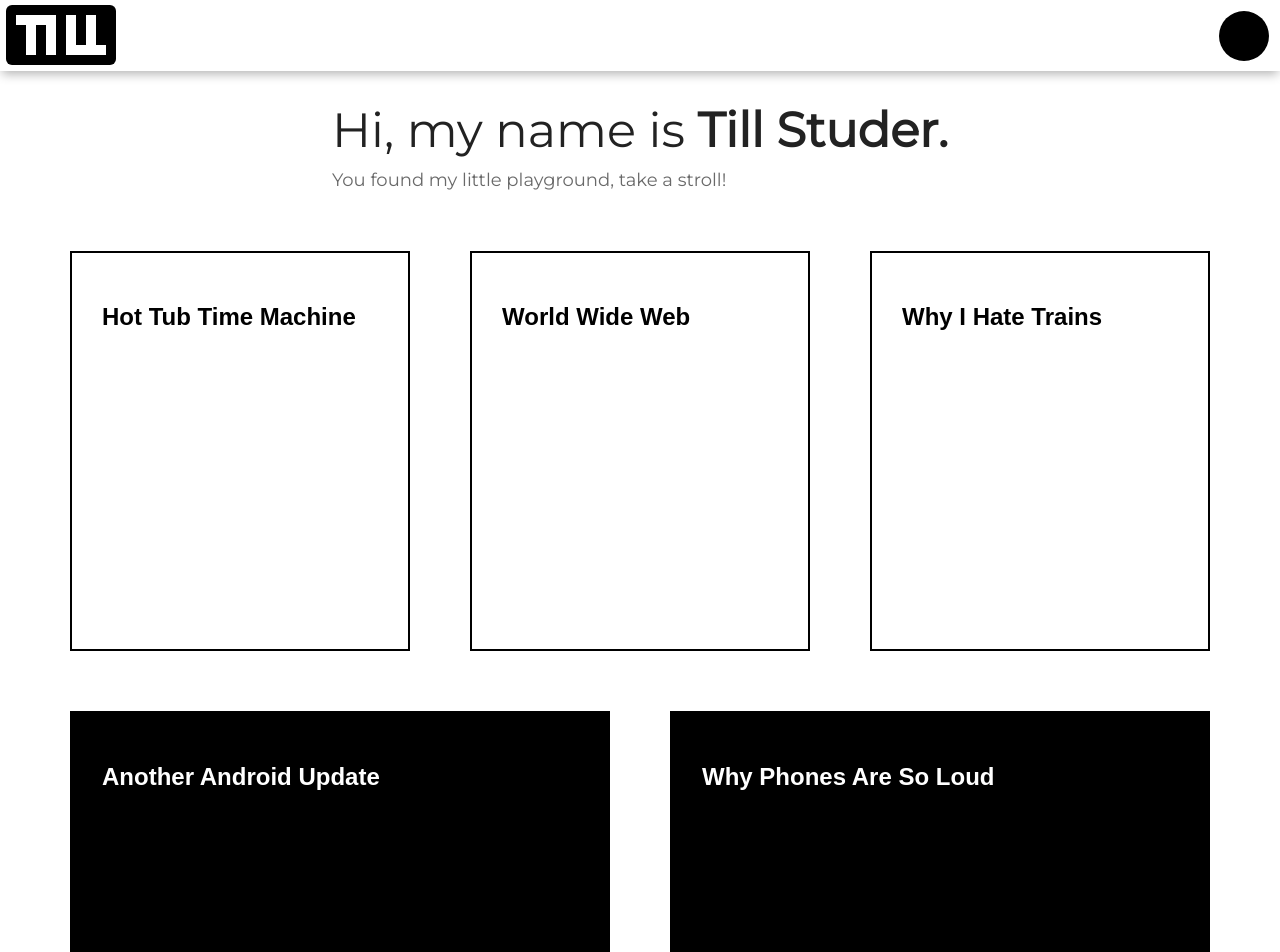
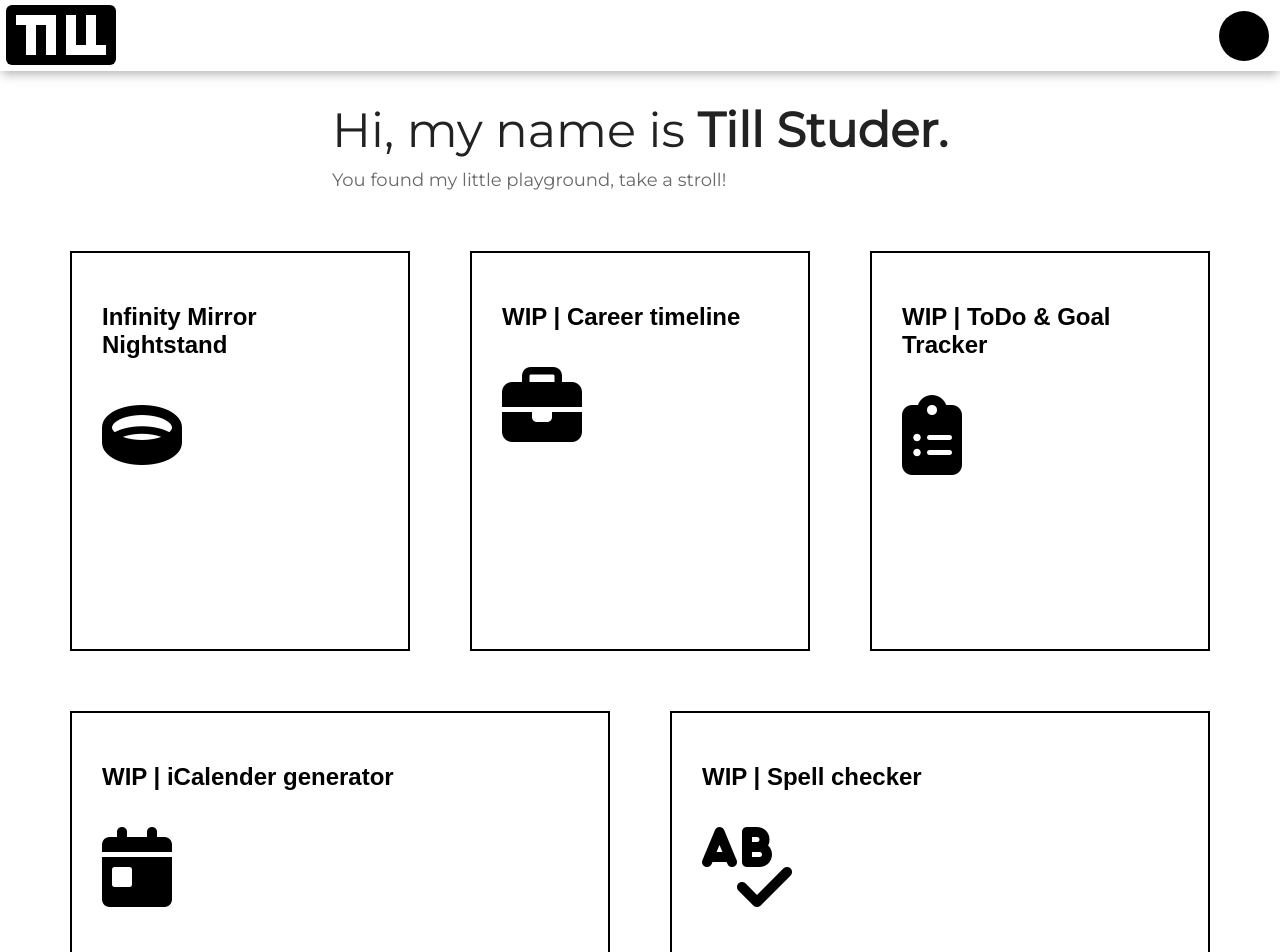
Before and after one commit to tillstuder/personal-webpage, an Angular app: page /home in a window 1280 px wide. Shown: the top 952 px of the page. Built offline with nearby package versions, Linux system fonts and the light colour scheme.

Commit message:
changed project cards colors

```diff
--- a/src/app/page-not-found/page-not-found.component.scss
+++ b/src/app/page-not-found/page-not-found.component.scss
@@ -6,8 +6,8 @@ body {
 }
 svg {
   position: fixed;
-  top: 0;
-  left: 0;
+  top: auto;
+  left: auto;
   height: 100%;
   width: 100%;
 }
--- a/src/app/project-cards/project-cards.component.html
+++ b/src/app/project-cards/project-cards.component.html
@@ -1,15 +1,18 @@
 <div class="wrapper">
     <div class="card-container">
         <div class="card">
-            <a href="hottub">
+            <a href="nightstand">
                 <div class="card--display">
-                    <h2>Hot Tub Time Machine</h2>
+                    <h2>Infinity Mirror Nightstand</h2>
+                    <br>
+                    <br>
+                    <i class="fas fa-ring fa-5x"></i>
                 </div>
                 <div class="card--hover">
-                    <h2>Hot Tub Time Machine</h2>
-                    <p>Lorem ipsum dolor sit amet, consectetur adipiscing elit. Nullam at est orci. Nam molestie
-                        pellentesque mi nec lacinia. Cras volutpat arcu sit amet elit sodales, nec volutpat velit
-                        bibendum.</p>
+                    <h2>Infinity Mirror Nightstand</h2>
+                    <p>
+                        This is an old project of mine which I digitalized and expanded a bit by adding a 3D model of the Nightstand I built.
+                    </p>
                     <p class="link">Click to see project</p>
                 </div>
             </a>
@@ -19,15 +22,40 @@
 
     <div class="card-container">
         <div class="card">
-            <a href="worldweb">
+            <a href="career">
                 <div class="card--display">
-                    <h2>World Wide Web</h2>
+                    <h2>WIP | Career timeline</h2>
+                    <br>
+                    <br>
+                    <i class="fas fa-briefcase fa-5x"></i>
                 </div>
                 <div class="card--hover">
-                    <h2>World Wide Web</h2>
-                    <p>Lorem ipsum dolor sit amet, consectetur adipiscing elit. Nullam at est orci. Nam molestie
-                        pellentesque mi nec lacinia. Cras volutpat arcu sit amet elit sodales, nec volutpat velit
-                        bibendum.</p>
+                    <h2>WIP | Career timeline</h2>
+                    <p>
+                        This is a timeline of all my work experiences and educational path.
+                    </p>
+                    <p class="link">Click to see project</p>
+                </div>
+            </a>
+            <div class="card--border"></div>
+        </div>
+    </div>
+
+
+    <div class="card-container">
+        <div class="card">
+            <a href="todo-goal-tracker">
+                <div class="card--display">
+                    <h2>WIP | ToDo & Goal Tracker</h2>
+                    <br>
+                    <br>
+                    <i class="fas fa-clipboard-list fa-5x"></i>
+                </div>
+                <div class="card--hover">
+                    <h2>WIP | ToDo & Goal Tracker</h2>
+                    <p>
+                        This is a little app which lets me organize my ToDo's and Goals.
+                    </p>
                     <p class="link">Click to see project</p>
                 </div>
             </a>
@@ -37,15 +65,18 @@
 
     <div class="card-container">
         <div class="card">
-            <a href="trainthings">
+            <a href="ics-generator">
                 <div class="card--display">
-                    <h2>Why I Hate Trains</h2>
+                    <h2>WIP | iCalender generator</h2>
+                    <br>
+                    <br>
+                    <i class="fas fa-calendar-day fa-5x"></i>
                 </div>
                 <div class="card--hover">
-                    <h2>Why I Hate Trains</h2>
-                    <p>Lorem ipsum dolor sit amet, consectetur adipiscing elit. Nullam at est orci. Nam molestie
-                        pellentesque mi nec lacinia. Cras volutpat arcu sit amet elit sodales, nec volutpat velit
-                        bibendum.</p>
+                    <h2>WIP | iCalender generator</h2>
+                    <p>
+                        This is a little app which lets you create .ics files to share with anybody.
+                    </p>
                     <p class="link">Click to see project</p>
                 </div>
             </a>
@@ -54,16 +85,38 @@
     </div>
 
     <div class="card-container">
-        <div class="card card--dark">
-            <a href="androidupdate">
+        <div class="card">
+            <a href="spellchecker">
                 <div class="card--display">
-                    <h2>Another Android Update</h2>
+                    <h2>WIP | Spell checker</h2>
+                    <br>
+                    <br>
+                    <i class="fas fa-spell-check fa-5x"></i>
                 </div>
                 <div class="card--hover">
-                    <h2>Another Android Update</h2>
+                    <h2>WIP | Spell checker</h2>
+                    <p>
+                        This is a little app which lets me fix my spelling mistakes from any device, with the comfort of knowing that none of the input data is stored.
+                    </p>
+                    <p class="link">Click to see project</p>
+                </div>
+            </a>
+            <div class="card--border"></div>
+        </div>
+    </div>
+
+    <!-- <div class="card-container">
+        <div class="card">
+            <a href="phonesoff">
+                <div class="card--display">
+                    <h2>Title</h2>
+                </div>
+                <div class="card--hover">
+                    <h2>Title</h2>
                     <p>Lorem ipsum dolor sit amet, consectetur adipiscing elit. Nullam at est orci. Nam molestie
                         pellentesque mi nec lacinia. Cras volutpat arcu sit amet elit sodales, nec volutpat velit
-                        bibendum.</p>
+                        bibendum.
+                    </p>
                     <p class="link">Click to see project</p>
                 </div>
             </a>
@@ -75,17 +128,20 @@
         <div class="card card--dark">
             <a href="phonesoff">
                 <div class="card--display">
-                    <h2>Why Phones Are So Loud</h2>
+                    <h2>Title</h2>
                 </div>
                 <div class="card--hover">
-                    <h2>Why Phones Are So Loud</h2>
+                    <h2>Title</h2>
                     <p>Lorem ipsum dolor sit amet, consectetur adipiscing elit. Nullam at est orci. Nam molestie
                         pellentesque mi nec lacinia. Cras volutpat arcu sit amet elit sodales, nec volutpat velit
-                        bibendum.</p>
+                        bibendum.
+                    </p>
                     <p class="link">Click to see project</p>
                 </div>
             </a>
             <div class="card--border"></div>
         </div>
-    </div>
+    </div> -->
+
+
 </div>
--- a/src/app/project-cards/project-cards.component.scss
+++ b/src/app/project-cards/project-cards.component.scss
@@ -1,5 +1,5 @@
-$highlight: #5bc0eb;
-$darkhighlight: #fde74c;
+$highlight: #8000ff;
+$darkhighlight: #ffff00;
 
 .wrapper {
   display: flex;
@@ -45,10 +45,6 @@ $darkhighlight: #fde74c;
       }
 
       .card--display {
-        i {
-          font-size: 60px;
-          margin-top: 200px;
-        }
 
         h2 {
           margin: 20px 0 0;
--- a/src/index.html
+++ b/src/index.html
@@ -12,6 +12,7 @@
   <meta name="keywords" content="Till, Studer, IT, Cyber, Security">
   <meta name="author" content="Till Studer">
   <meta name="viewport" content="width=device-width, initial-scale=1.0">
+  <script src="https://kit.fontawesome.com/695fa19d5d.js" crossorigin="anonymous"></script>
 </head>
 
 <body>
```
Also changed, not shown: 1 other file (tests, documents, lock files or other folders).
